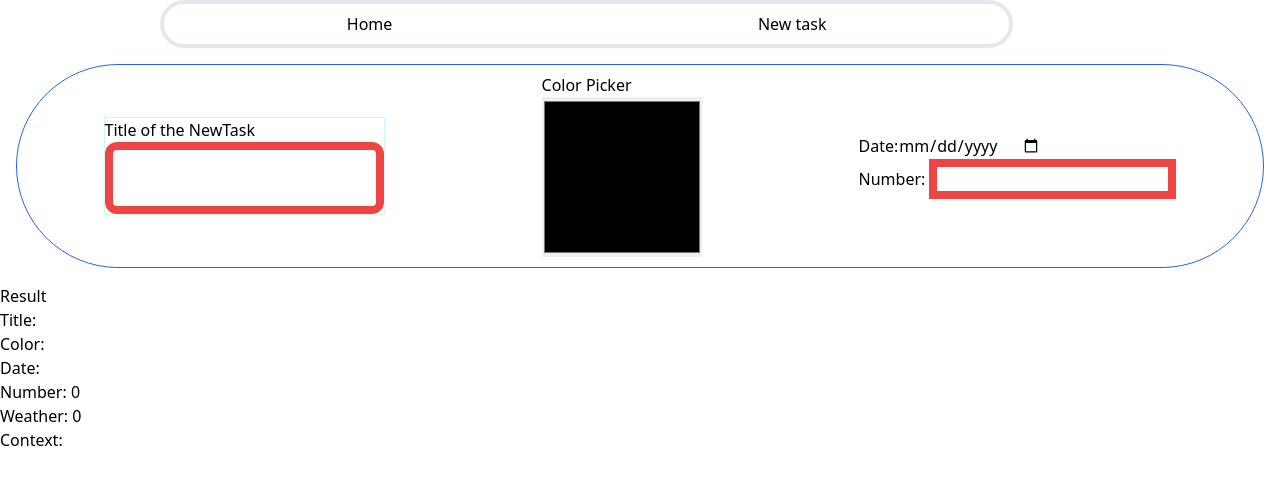
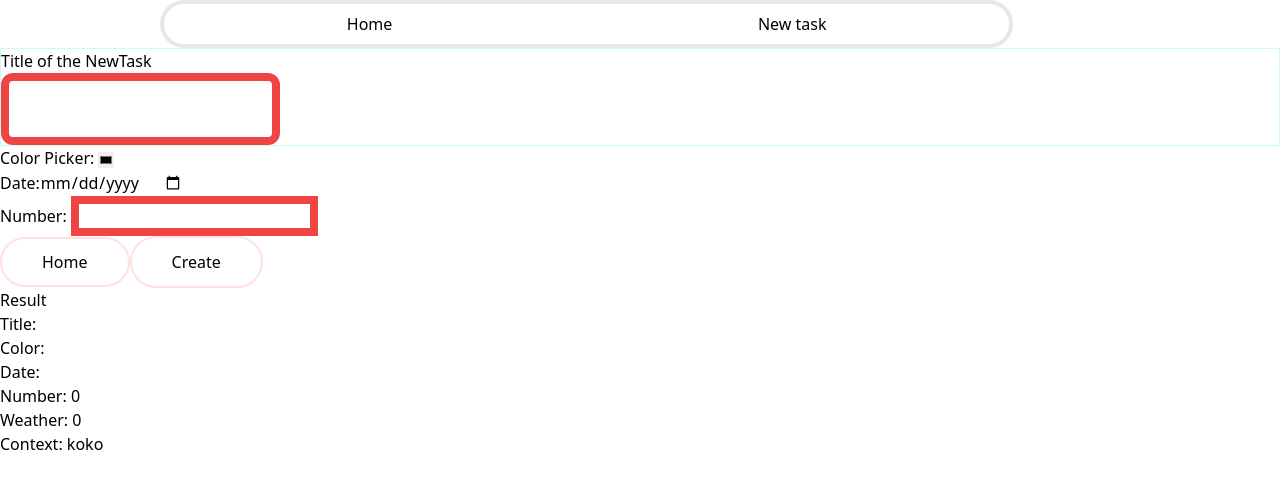
Before and after one commit to Blacklotus89898/Task-tracker, a React (Vite) app in the folder task-tracker-frontend/: page /new in a window 1280 px wide. Shown: the top 488 px of the page. Built offline with nearby package versions, Linux system fonts and the light colour scheme; no server answers; what @vitejs/plugin-react would draw is missing.

Commit message:
fixing inifinit loop rendering onClick

```diff
--- a/task-tracker-frontend/src/components/Home.tsx
+++ b/task-tracker-frontend/src/components/Home.tsx
@@ -7,6 +7,7 @@ export default function Home() {
         <>
             <div> Welcome to home!!!</div>
             <p>The value of the context: {contextValue}</p>
+
         </>
     )
 }
--- a/task-tracker-frontend/src/components/NewTask.jsx
+++ b/task-tracker-frontend/src/components/NewTask.jsx
@@ -1,5 +1,9 @@
 import { useContext, useEffect, useState } from "react"
 import MyContext from "../context/MyContext";
+// import {setContextValue, MyContext} from "../context/MyContextProvider";
+import {Link} from "react-router-dom"
+import contextValue  from "../context/MyContextProvider";
+// import { MyContext } from "../context/MyContextProvider";
 
 export default function NewTask() {
     const [title, setTitle] = useState("");
@@ -9,34 +13,36 @@ export default function NewTask() {
     const [data,] = useState(0);
     const {contextValue, updateContextValue} = useContext(MyContext);
 
+    const c = (val) => {
+        updateContextValue(val);
+    }
+    // useEffect(() => {
+    //     // Function to fetch data
+    //     const fetchData = async () => {
+    //       try {
+    //         // Make a fetch request or any asynchronous operation
+    //         await fetch('https://wttr.in/Montreal').
+    //         then(response => response.text())
+    //         .then(data => console.log(data))
+    //         .catch(error => console.error('Error:', error));
+    //         // console.log(response.text());
+    //         // const result = await response.json();
 
-    useEffect(() => {
-        // Function to fetch data
-        const fetchData = async () => {
-          try {
-            // Make a fetch request or any asynchronous operation
-            await fetch('https://wttr.in/Montreal').
-            then(response => response.text())
-            .then(data => console.log(data))
-            .catch(error => console.error('Error:', error));
-            // console.log(response.text());
-            // const result = await response.json();
+    //         // Update state with the fetched data
+    //         // setData(result);
+    //       } catch (error) {
+    //         console.error('Error fetching data:', error);
+    //       }
+    //     };
 
-            // Update state with the fetched data
-            // setData(result);
-          } catch (error) {
-            console.error('Error fetching data:', error);
-          }
-        };
+    //     // Call the fetchData function
+    //     fetchData();
 
-        // Call the fetchData function
-        fetchData();
-
-        // Cleanup function (optional)
-        return () => {
-          // Perform cleanup if needed (e.g., cancel subscriptions)
-        };
-      }, []);
+    //     // Cleanup function (optional)
+    //     return () => {
+    //       // Perform cleanup if needed (e.g., cancel subscriptions)
+    //     };
+    //   }, []);
 
 
 
@@ -44,7 +50,7 @@ export default function NewTask() {
     return (
         <>
             <div className="">
-                <form action="" className="flex m-4 p-2 justify-around  border border-solid border-10 rounded-full border-blue-600 ">
+                {/* <form action="/home" className="flex m-4 p-2 justify-around  border border-solid border-10 rounded-full border-blue-600 "> */}
                     <div className="flex-col border border-10 border-teal-100 self-center">
 
                         <label htmlFor="title">Title of the NewTask</label>
@@ -52,7 +58,7 @@ export default function NewTask() {
 
                         <input name="title" value={title}
                          onChange={(e) => {setTitle(e.target.value);
-                        updateContextValue([e.target.value]);}
+                        }
                         }
                         type="text"
 
@@ -60,16 +66,10 @@ export default function NewTask() {
                     </div>
                     <div className="flex-col">
 
-                        <label htmlFor="color">Color Picker</label>
-                        <div></div>
+                        <label htmlFor="color">Color Picker: </label>
                         <input type="color"
                          onChange={(e) => setColor(e.target.value)}
-
-                        className="w-40 h-40" />
-
-                    </div>
-
-                    <div className="flex-col content-center justify-center items-center self-center">
+                        className="w-4 h-4" />
                         <div>
 
                         <label htmlFor="">Date:</label>
@@ -86,8 +86,17 @@ export default function NewTask() {
 
                         className="border-8 border-red-500"/>
                         </div>
+
                     </div>
-                </form>
+
+                    <div className="flex-col content-center justify-center items-center self-center">
+                        <div>
+                        <Link to={"/home"} className="border-2 border-red-100 p-10 py-3 rounded-full"> Home</Link>
+                        <button className="border-2 border-red-100 p-10 py-3 rounded-full" onClick={() => {c(title)}}>Create</button>
+                        </div>
+                    </div>
+                {/* </form> */}
+
                 <div>Result
                     <ul>
                         <li>Title: {title}</li>
--- a/task-tracker-frontend/src/context/MyContext.tsx
+++ b/task-tracker-frontend/src/context/MyContext.tsx
@@ -1,5 +1,4 @@
 import { createContext } from "react";
 
-const  MyContext = createContext("");
-
+const  MyContext = createContext([]);
 export default MyContext;
--- a/task-tracker-frontend/src/context/MyContextProvider.jsx
+++ b/task-tracker-frontend/src/context/MyContextProvider.jsx
@@ -1,11 +1,16 @@
-import { useState } from "react";
+import { useState, useContext } from "react";
 import MyContext from "./MyContext";
 
+
+// export const  MyContext = createContext({});
+
 function MyContextProvider({children}) {
-    const [contextValue, setContextValue] = useState();
+    const [contextValue, setContextValue] = useState(["koko"]);
+
     const updateContextValue = (val) => {
-        setContextValue(val);
+        setContextValue([...contextValue, val]);
     }
+
 
     return (
         <MyContext.Provider value={{contextValue, updateContextValue}}>
@@ -14,4 +19,5 @@ function MyContextProvider({children}) {
     )
 }
 
-export default MyContextProvider;
+
+export default MyContextProvider
```
Also changed, not shown: task-tracker-frontend/src/components/TaksList.jsx (added).
